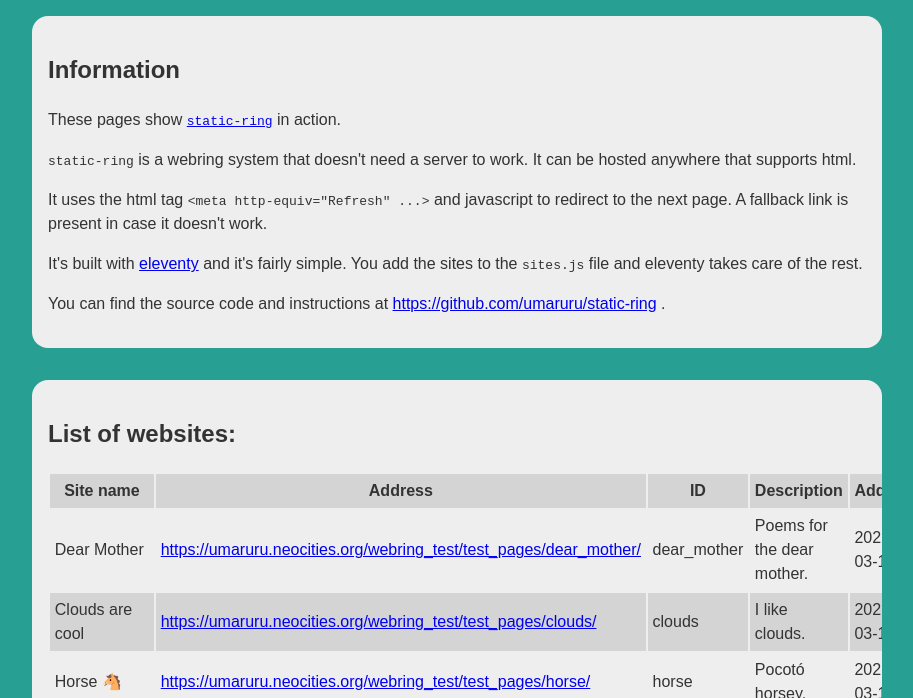
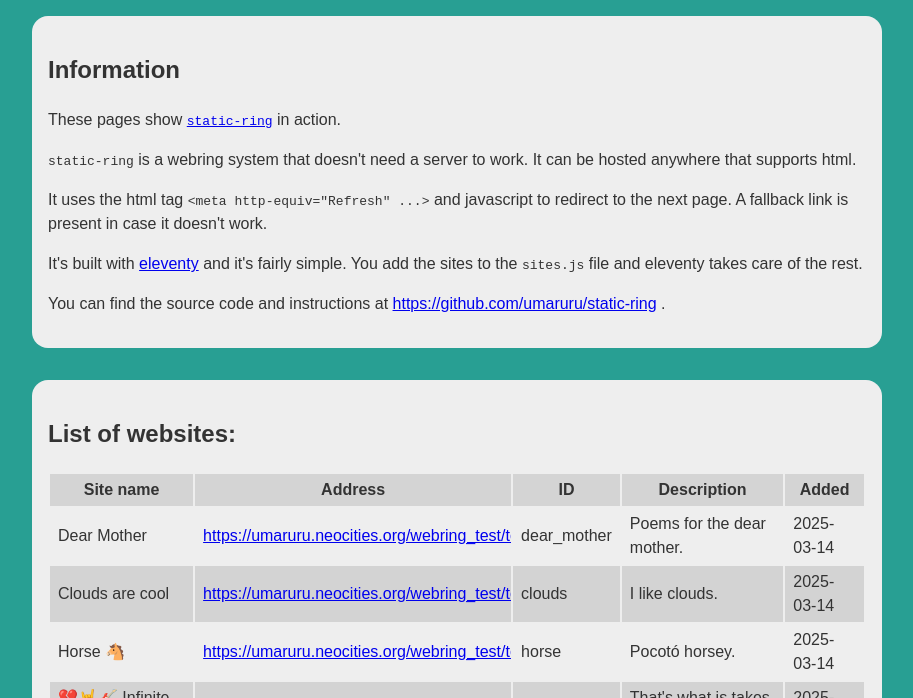
Before and after one commit to umaruru/static-ring, an Eleventy site: page index.html in a window 1280 px wide. Shown: the part 85-783 px from the top of the page, without its empty margins (183-1096 px from the left). Built offline with nearby package versions, Linux system fonts and the light colour scheme; Eleventy itself is replaced by a stand-in of ours; files that its build step writes are made by us from their sources.

Commit message:
add max-width to address cell

```diff
--- a/index.html
+++ b/index.html
@@ -31,7 +31,12 @@
         }
 
         td, th {
-            padding: 0.3em;
+            padding: 0.25em 0.5em;
+        }
+
+        td.site-url {
+            overflow-x: auto;
+            max-width: 300px;
         }
 
         thead, tr:nth-child(even) {
@@ -87,7 +92,7 @@
             {% for site in sites %}
             <tr>
                 <td>{{ site.name }}</td>
-                <td><a href="{{ site.url }}">{{ site.url }}</a></td>
+                <td class="site-url"><a href="{{ site.url }}">{{ site.url }}</a></td>
                 <td>{{ site.id }}</td>
                 <td>{{ site.description }}</td>
                 <td>{{ site.added }}</td>
```
